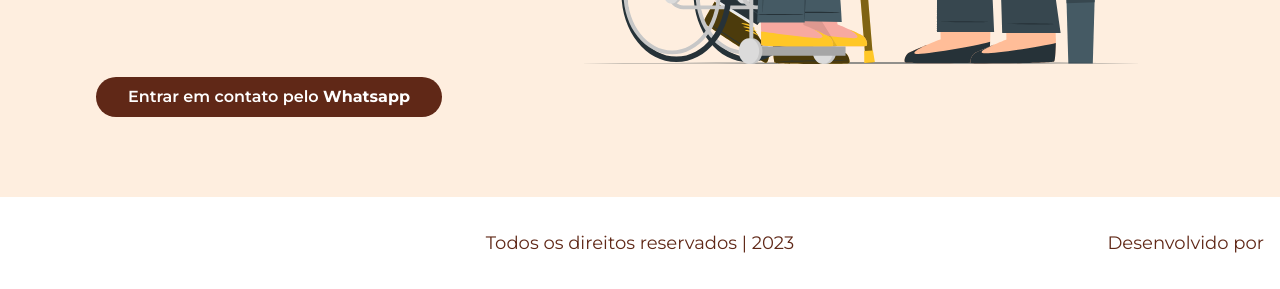
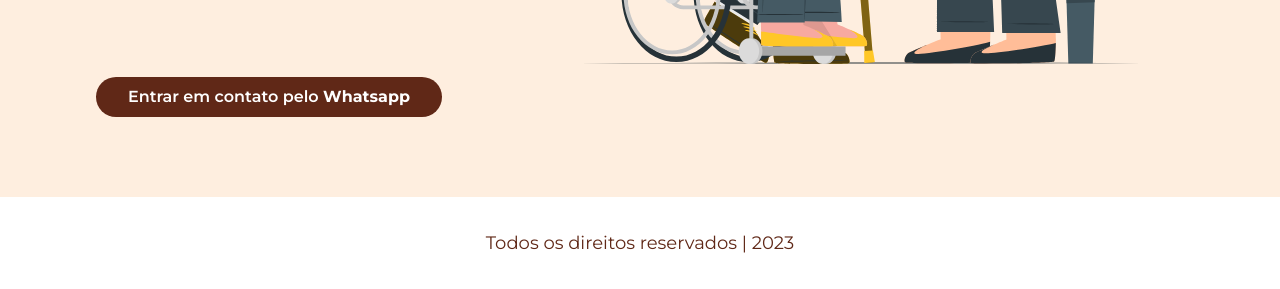
Before and after one commit to gustavonogales/dmc, a Gatsby site: page / in a window 1280 px wide. Shown: the part 3461-3750 px from the top of the page. Built offline with nearby package versions, Linux system fonts and the light colour scheme; Gatsby itself is replaced by a stand-in of ours.

Commit message:
remove poweredby temporarily

```diff
--- a/src/components/Footer.js
+++ b/src/components/Footer.js
@@ -9,7 +9,7 @@ export function Footer() {
       dataYaml {
         footer {
           copyright
-          poweredBy
+          # poweredBy
         }
       }
     }
@@ -20,9 +20,9 @@ export function Footer() {
       <span className="text-primary font-body flex-1 text-center text-sm sm:text-base md:text-lg">
         {data.copyright}
       </span>
-      <span className="block md:absolute md:right-4 text-primary font-body text-sm sm:text-base md:text-lg">
+      {/* <span className="block md:absolute md:right-4 text-primary font-body text-sm sm:text-base md:text-lg">
         {data.poweredBy}
-      </span>
+      </span> */}
     </footer>
   )
 }
```
